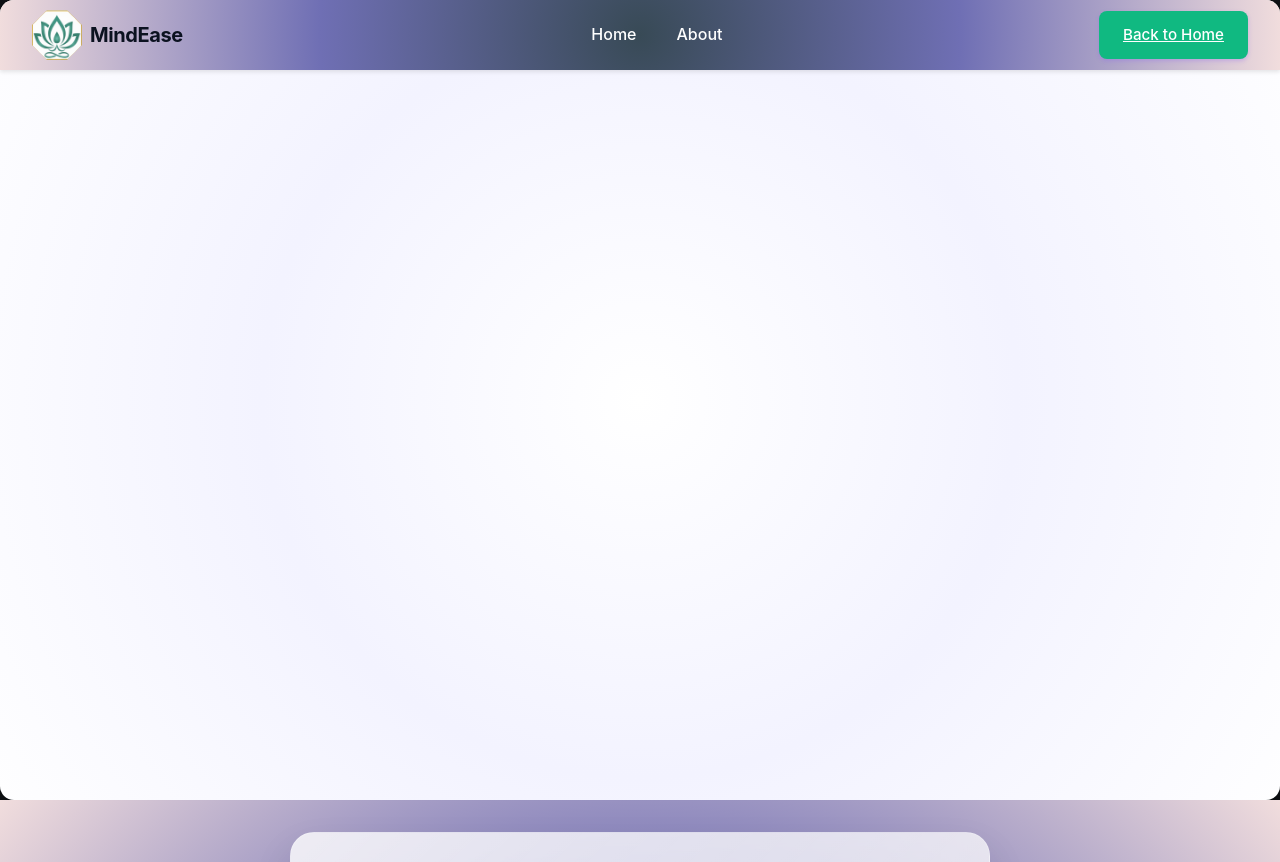
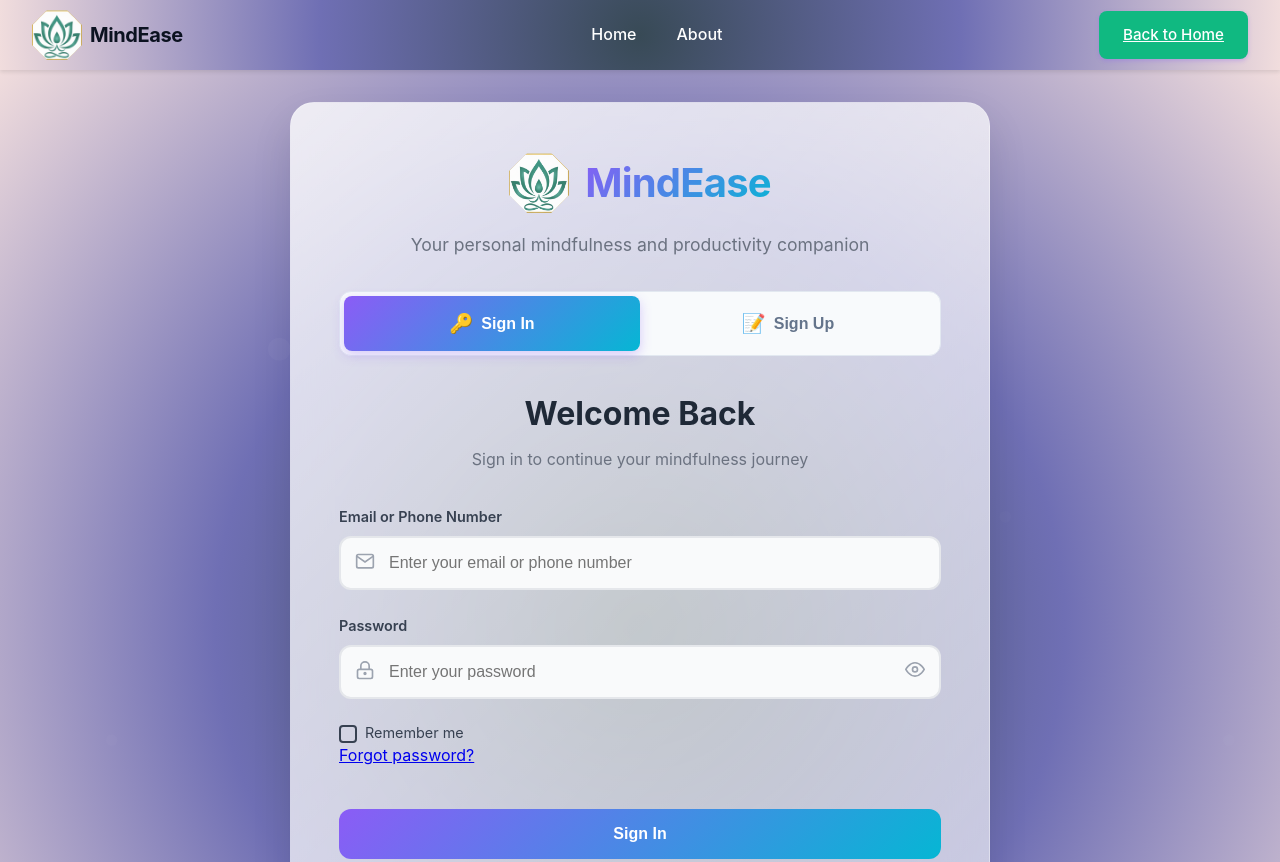
Before and after one commit to PARTH-KRISHNA-0716/MindEase, a plain HTML site: page auth.html in a window 1280 px wide. Shown: the top 862 px of the page. Drawn offline with Linux system fonts and the light colour scheme.

Commit message:
Initial Commit

```diff
--- a/auth.html
+++ b/auth.html
@@ -8,7 +8,6 @@
     <link rel="stylesheet" href="auth.css">
 </head>
 <body>
-    <div class="page-shell">
     <header class="navbar">
         <div class="navbar-container">
             <!-- Logo Section -->
```
